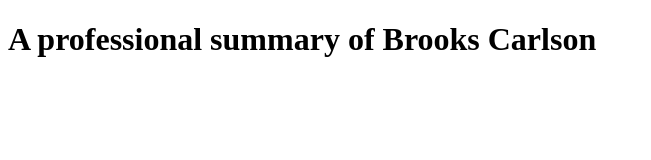
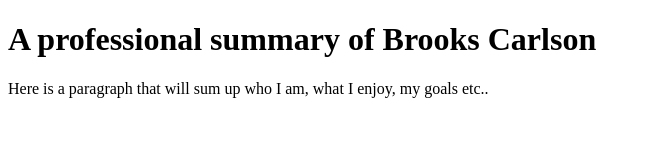
Before and after one commit to bcarlson-eng/bcarlson-eng.github.io, a plain HTML site: page index.html in a window 1280 px wide. Shown: the whole page, without its empty margins (0-651 px from the left). Drawn offline with Linux system fonts and the light colour scheme.

Commit message:
adding a paragraph

```diff
--- a/index.html
+++ b/index.html
@@ -8,6 +8,9 @@
     <body>
         <div>
             <h1>A professional summary of Brooks Carlson</h1>
+            <p>
+                Here is a paragraph that will sum up who I am, what I enjoy, my goals etc..
+            </p>
         </div>
     </body>
 </html>
```
